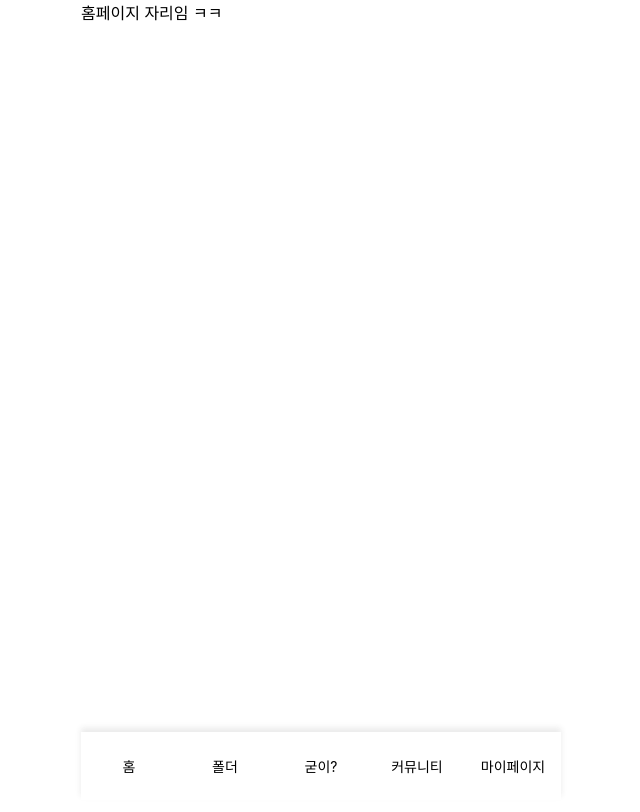
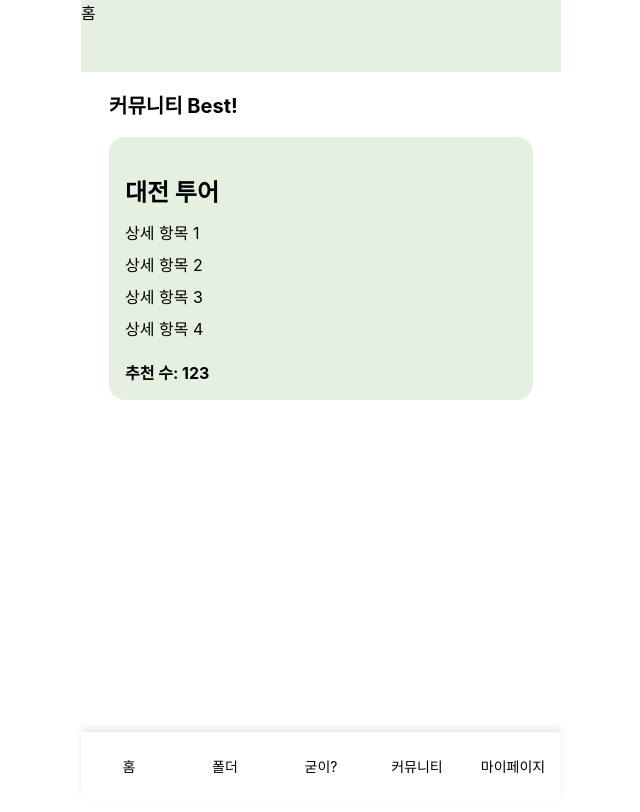
Before and after one commit to INU-SPOT/goode-travel-frontend, a React (Create React App) app: page / in a window 1280 px wide. Shown: the top 812 px of the page, without its empty margins (319-959 px from the left). Built offline with nearby package versions, Linux system fonts and the light colour scheme.

Commit message:
feat: 홈 화면 생성

```diff
--- /dev/null
+++ b/src/components/ShareSheet.tsx
@@ -0,0 +1,3 @@
+import styled from "styled-components";
+
+export default function ShareSheet() {}
--- a/src/pages/HomePage.tsx
+++ b/src/pages/HomePage.tsx
@@ -1,5 +1,98 @@
 import styled from "styled-components";
+import { COLOR } from "../utils/color";
+
+interface StyledCommunityProps {
+  title: string;
+  details: string[]; // 4가지 계획
+  recommendations: number; // 추천 수
+  children?: React.ReactNode;
+}
 
 export default function HomePage() {
-  return <>홈페이지 자리임 ㅋㅋ</>;
+  return (
+    <>
+      <StyledHeader>홈</StyledHeader>
+      <Container>
+        <Text>커뮤니티 Best!</Text>
+        <StyledCommunity
+          title="대전 투어"
+          details={["상세 항목 1", "상세 항목 2", "상세 항목 3", "상세 항목 4"]}
+          recommendations={123}
+        ></StyledCommunity>
+      </Container>
+    </>
+  );
 }
+
+const StyledHeader = styled.header`
+  width: 100%;
+  height: 72px;
+  background-color: ${COLOR.green};
+`;
+
+const Container = styled.div`
+  display: flex;
+  height: 100vh;
+  width: 100%;
+  flex-direction: column;
+  gap: 18px;
+`;
+
+const Text = styled.div`
+  font-size: 20px;
+  font-weight: bold;
+  margin-left: 28px;
+  margin-top: 18px;
+`;
+
+const StyledCommunity = ({
+  title,
+  details,
+  recommendations,
+}: StyledCommunityProps) => {
+  const CommunityWrapper = styled.div`
+    display: flex;
+    flex-direction: column;
+    margin: 0 28px;
+    background-color: ${COLOR.green};
+    justify-content: center;
+    border-radius: 16px;
+    padding: 16px;
+    box-sizing: border-box;
+  `;
+
+  const Title = styled.h2`
+    font-size: 24px;
+    font-weight: bold;
+    margin-bottom: 12px;
+  `;
+
+  const DetailList = styled.ul`
+    list-style: none;
+    padding: 0;
+    margin: 0;
+    margin-bottom: 12px;
+  `;
+
+  const DetailItem = styled.li`
+    font-size: 16px;
+    margin-bottom: 8px;
+  `;
+
+  const Recommendations = styled.div`
+    font-size: 16px;
+    font-weight: bold;
+  `;
+
+  return (
+    <CommunityWrapper>
+      <Title>{title}</Title>
+      <DetailList>
+        {details.map((detail, index) => (
+          <DetailItem key={index}>{detail}</DetailItem>
+        ))}
+      </DetailList>
+      <Recommendations>추천 수: {recommendations}</Recommendations>
+    </CommunityWrapper>
+  );
+};
--- /dev/null
+++ b/src/utils/color.ts
@@ -0,0 +1,6 @@
+export const COLOR = {
+  blue: "#abe5e3",
+  green: "#e4f1e1",
+  beige: "#f6f0e7",
+  yellow: "#f7f9c9",
+};
```
